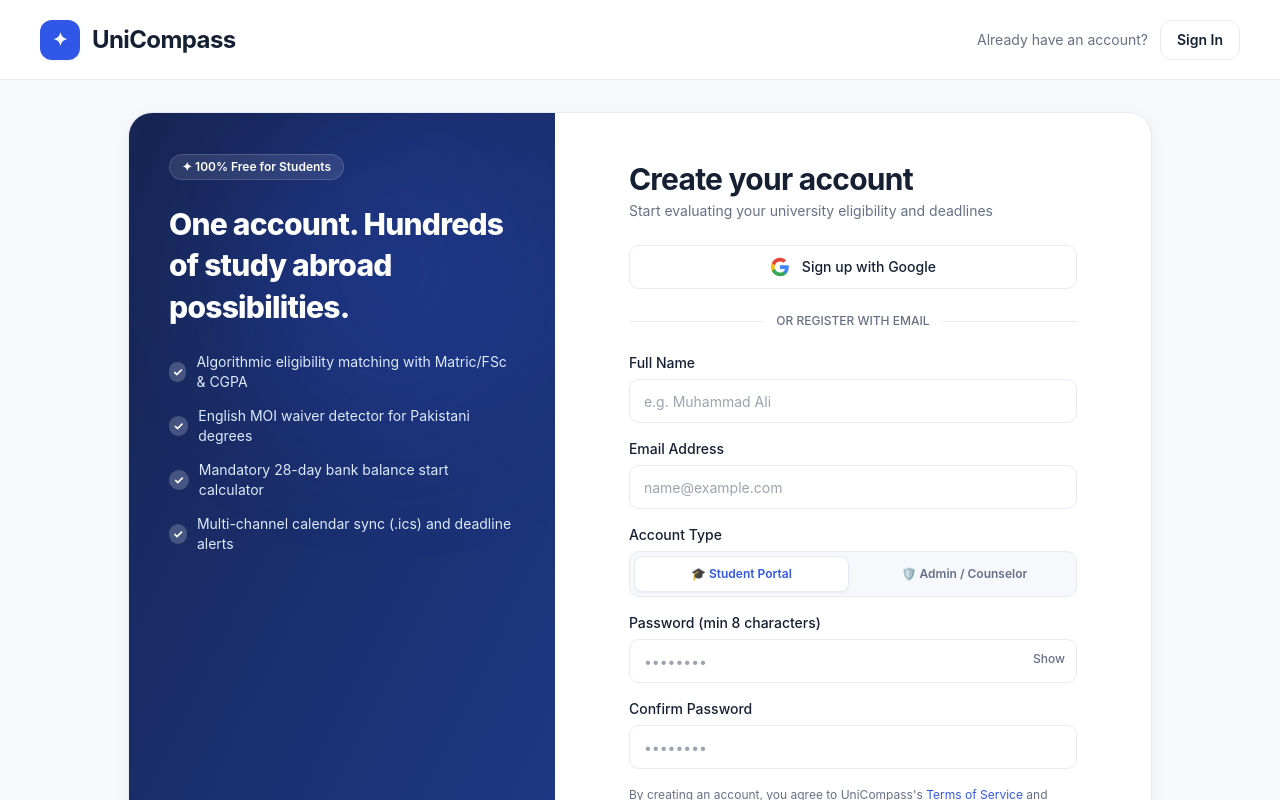
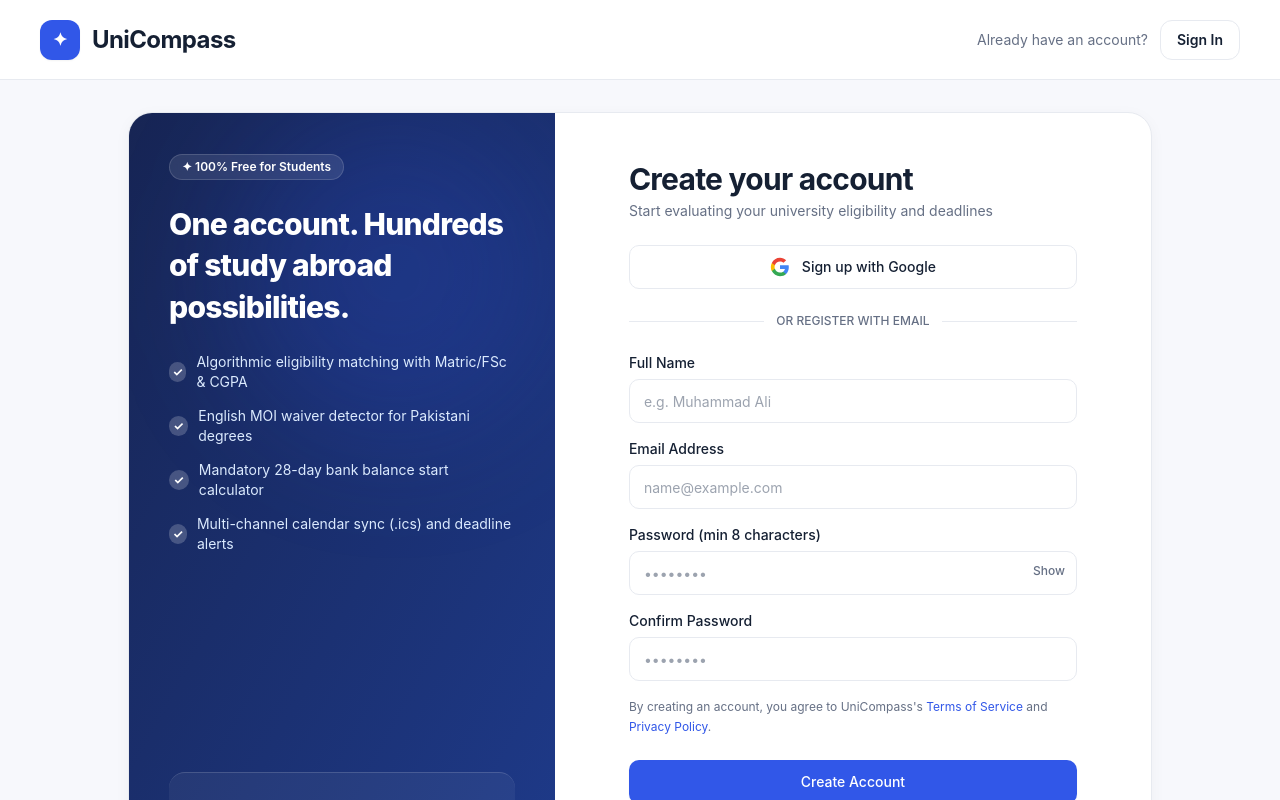
Before and after one commit to burhansandhu/ai.unicompass, a Next.js app in the folder frontend/: page /register in a window 1280 px wide. Shown: the top 800 px of the page. Built offline with nearby package versions, Linux system fonts and the light colour scheme; no server answers.

Commit message:
Remove admin option from public signup and enforce student role

```diff
--- a/frontend/src/features/auth/components/RegisterForm.tsx
+++ b/frontend/src/features/auth/components/RegisterForm.tsx
@@ -82,34 +82,6 @@
         required
       />
 
-      {/* Role Selection Tabs */}
-      <div className="flex flex-col gap-1.5">
-        <label className="text-sm font-medium text-[#152033]">Account Type</label>
-        <div className="grid grid-cols-2 gap-2 bg-[#F7F8FC] p-1 rounded-button border border-[#E7EAF0]">
-          <button
-            type="button"
-            onClick={() => setRole("student")}
-            className={`h-9 text-xs font-semibold rounded-lg transition-all ${
-              role === "student"
-                ? "bg-white text-[#3157E8] shadow-sm border border-[#E7EAF0]"
-                : "text-[#667085] hover:text-[#152033]"
-            }`}
-          >
-            🎓 Student Portal
-          </button>
-          <button
-            type="button"
-            onClick={() => setRole("admin")}
-            className={`h-9 text-xs font-semibold rounded-lg transition-all ${
-              role === "admin"
-                ? "bg-white text-[#3157E8] shadow-sm border border-[#E7EAF0]"
-                : "text-[#667085] hover:text-[#152033]"
-            }`}
-          >
-            🛡️ Admin / Counselor
-          </button>
-        </div>
-      </div>
 
       <div className="relative">
         <Input
```
Also changed, not shown: 1 other file (tests, documents, lock files or other folders).
